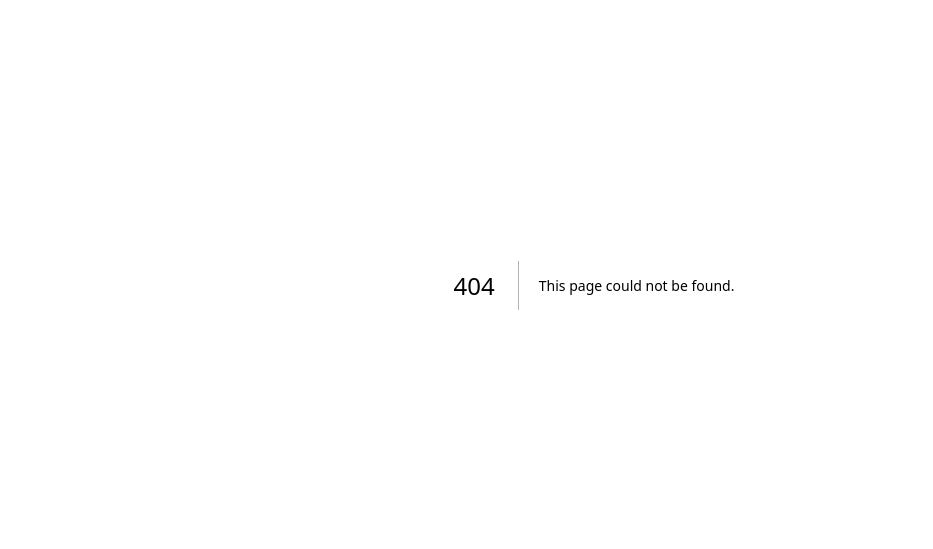
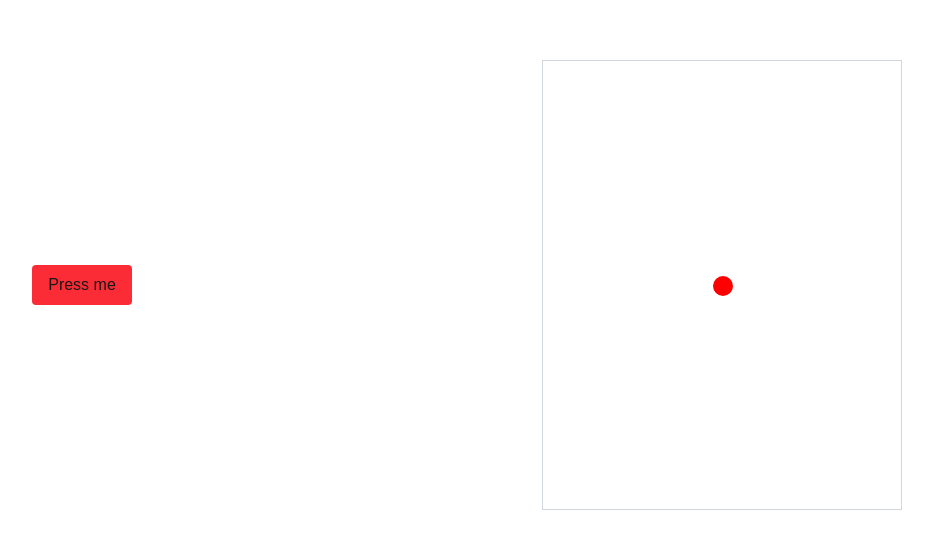
Before and after one commit to Lunarisnia/calliope, a Next.js app: page /create/fightstick-friday in a window 1280 px wide. Before the commit this address had no page. Shown: the part 115-664 px from the top of the page, without its empty margins (46-979 px from the left). Built offline with nearby package versions, Linux system fonts and the light colour scheme.

Commit message:
wip: ff generator

```diff
--- /dev/null
+++ b/app/create/fightstick-friday/page.tsx
@@ -0,0 +1,46 @@
+'use client'
+
+import { useState, useRef, useEffect } from 'react'
+
+export default function FightstickFriday() {
+  const [bgImage, setBgImage] = useState('https://fastly.picsum.photos/id/1/1440/1800.jpg?hmac=dTX3EZvsbTACYOE0nvBUYPvNxop_uRHzqwKUHtE6_-M')
+  const [host, setHost] = useState('Louna')
+
+  // TODO: I can abstract out the creation of canvas
+  // TODO: I can create a button to spawn a new canvas
+  // TODO: Multi canvas scrolls horizontally
+  // TODO: I can focus on a canvas and it would show the state of that page
+  // TODO: Multi canvas in a single page
+  const canvasRef = useRef<HTMLCanvasElement>(null)
+
+  useEffect(() => {
+    const canvas = canvasRef.current
+    if (!canvas) return
+    const ctx = canvas.getContext('2d')
+    if (!ctx) return
+
+    ctx.clearRect(0, 0, canvas.width, canvas.height)
+    ctx.beginPath()
+    ctx.arc(canvas.width / 2, canvas.height / 2, 10, 0, Math.PI * 2)
+    ctx.fillStyle = 'red'
+    ctx.fill()
+  }, [])
+
+  return (
+    <div className="flex h-full">
+      <aside className="w-64 shrink-0 bg-white h-full flex items-center justify-center">
+        <button
+          type="button"
+          className="px-4 py-2 bg-red-500 rounded hover:bg-blue-500"
+        >
+          Press me
+        </button>
+      </aside>
+      <main className="flex-1 flex items-center justify-center">
+        <div className="border border-gray-300 overflow-hidden" style={{ width: 360, height: 450 }}>
+          <canvas ref={canvasRef} width={360} height={450} />
+        </div>
+      </main>
+    </div>
+  )
+}
--- a/app/layout.tsx
+++ b/app/layout.tsx
@@ -27,7 +27,7 @@ export default function RootLayout({
       lang="en"
       className={`${geistSans.variable} ${geistMono.variable} h-full antialiased`}
     >
-      <body className="min-h-full flex flex-col">{children}</body>
+      <body className="h-full flex flex-col">{children}</body>
     </html>
   );
 }
--- a/package.json
+++ b/package.json
@@ -9,6 +9,7 @@
     "lint": "eslint"
   },
   "dependencies": {
+    "canvas": "^3.2.3",
     "next": "16.2.4",
     "react": "19.2.4",
     "react-dom": "19.2.4"
--- a/pnpm-workspace.yaml
+++ b/pnpm-workspace.yaml
@@ -1,3 +1,4 @@
 ignoredBuiltDependencies:
+  - canvas
   - sharp
   - unrs-resolver
```
Also changed, not shown: 1 other file (tests, documents, lock files or other folders).
